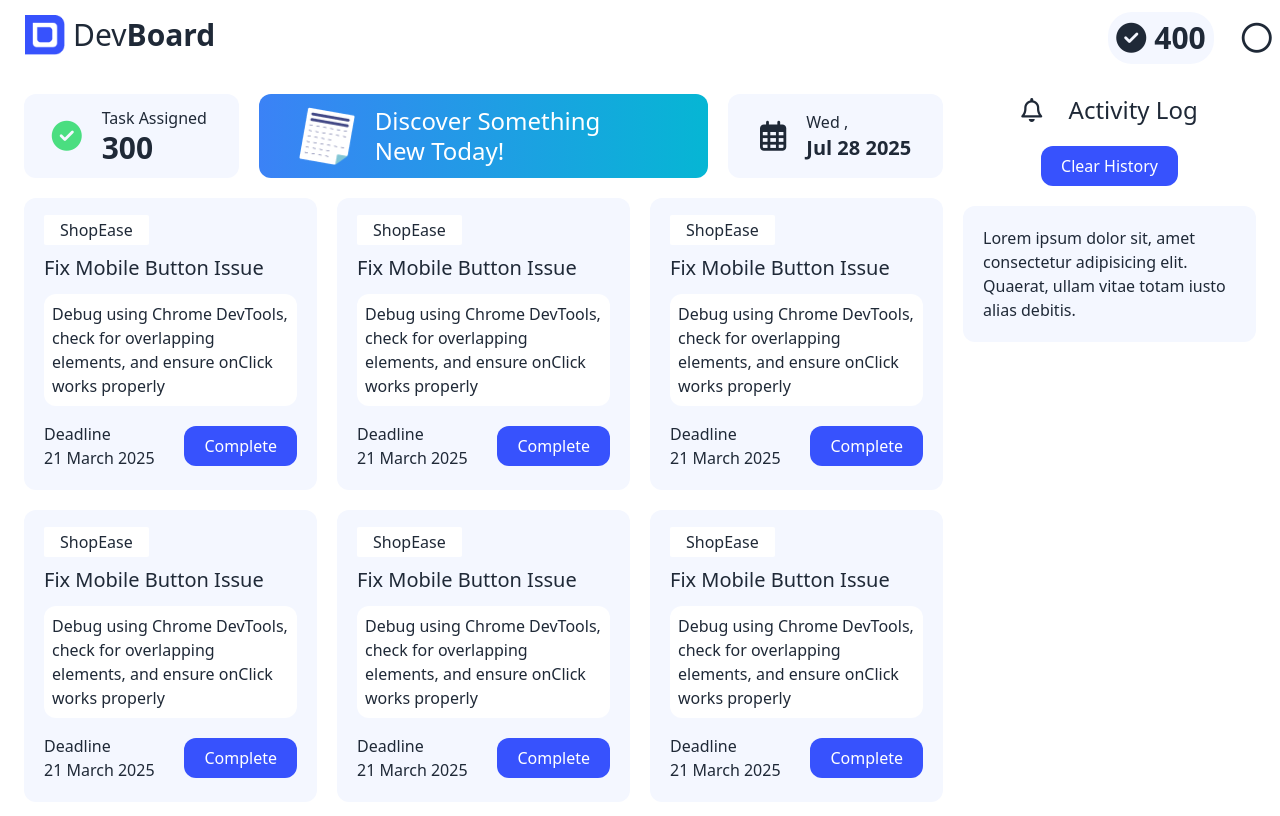
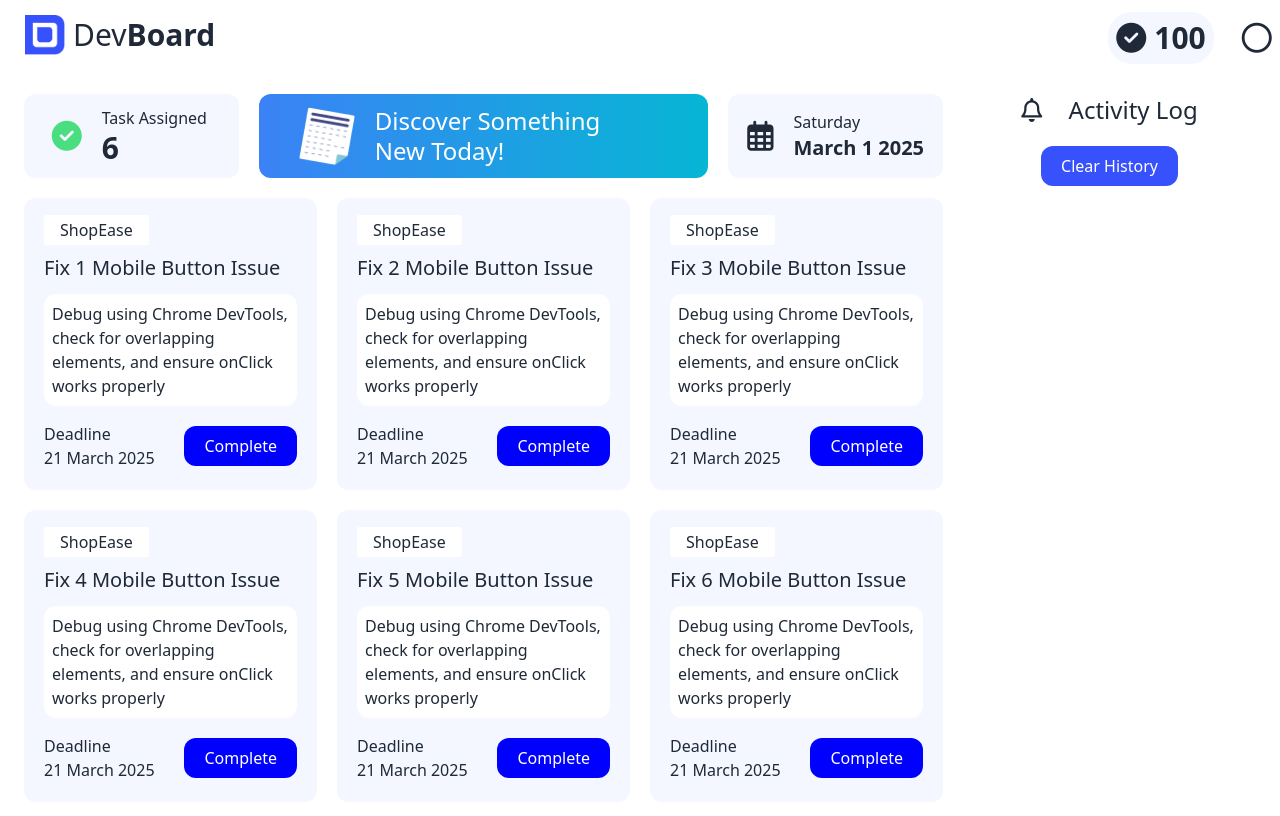
Before and after one commit to saifulislam66/PH-B11-Assignment-5, a plain HTML site: page index.html in a window 1280 px wide. Both pictures are taken after a click on the button "Clear History". Drawn offline with nearby package versions, Linux system fonts and the light colour scheme.

Commit message:
task added daynamically

```diff
--- a/index.html
+++ b/index.html
@@ -37,7 +37,7 @@
                   class="flex items-center gap-2 mr-5 bg-[#F4F7FF] p-2 rounded-3xl"
                 >
                   <i class="text-3xl fa-solid fa-circle-check"></i>
-                  <h4 class="text-3xl">400</h4>
+                  <h4 id="gems" class="text-3xl">400</h4>
                 </div>
 
                 <div class="p-2 pr-5">
@@ -95,7 +95,7 @@
               </div>
               <div>
                 <h5 class="text-4">Task Assigned </h5>
-                <h3 class="font-bold text-3xl">300</h3>
+                <h3 id="count" class="font-bold text-3xl"></h3>
               </div>
             </div>
             <div
@@ -114,8 +114,8 @@
             >
               <div><i class="text-3xl fa-regular fa-calendar-days"></i></div>
               <div>
-                <h5 class="text-4">Wed , </h5>
-                <h3 class="font-bold text-xl">Jul 28 2025</h3>
+                <h5 id="day" class="text-4">Wed , </h5>
+                <h3 id="date" class="font-bold text-xl">Jul 28 2025</h3>
               </div>
             </div>
           </div>
@@ -129,7 +129,9 @@
                   >ShopEase</span
                 >
               </div>
-              <h4 class="text-xl py-3">Fix Mobile Button Issue</h4>
+              <h4 id="task-title" class="task-title text-xl py-3">
+                Fix 1 Mobile Button Issue
+              </h4>
               <div class="bg-[#ffff] p-2 rounded-xl">
                 <p class="">
                   Debug using Chrome DevTools, check for overlapping elements,
@@ -142,7 +144,10 @@
                   <h6 class="">21 March 2025</h6>
                 </div>
                 <div>
-                  <button class="py-2 px-5 rounded-xl text-white bg-[#3752FD]">
+                  <button
+                    id="Complete"
+                    class="py-2 Complete px-5 rounded-xl text-white bg-[#3752FD]"
+                  >
                     Complete
                   </button>
                 </div>
@@ -154,7 +159,38 @@
                   >ShopEase</span
                 >
               </div>
-              <h4 class="text-xl py-3">Fix Mobile Button Issue</h4>
+              <h4 id="task-title" class="task-title text-xl py-3">
+                Fix 2 Mobile Button Issue
+              </h4>
+              <div class="bg-[#ffff] p-2 rounded-xl">
+                <p class="">
+                  Debug using Chrome DevTools, check for overlapping elements,
+                  and ensure onClick works properly
+                </p>
+              </div>
+              <div class="flex justify-between items-center pt-4">
+                <div>
+                  <span>Deadline</span>
+                  <h6 class="">21 March 2025</h6>
+                </div>
+                <div>
+                  <button
+                    id="Complete"
+                    class="py-2 Complete px-5 rounded-xl text-white bg-[#3752FD]"
+                  >
+                    Complete
+                  </button>
+                </div>
+              </div>
+            </div>
+
+            <div class="task bg-[#F4F7FF] col-span-1 rounded-xl p-5">
+              <div class="">
+                <span class="text-4 py-1 px-4 rounded-sm bg-[#ffff]"
+                  >ShopEase</span
+                >
+              </div>
+              <h4 class="text-xl py-3 task-title">Fix 3 Mobile Button Issue</h4>
               <div class="bg-[#ffff] p-2 rounded-xl">
                 <p>
                   Debug using Chrome DevTools, check for overlapping elements,
@@ -167,7 +203,9 @@
                   <h6 class="">21 March 2025</h6>
                 </div>
                 <div>
-                  <button class="py-2 px-5 rounded-xl text-white bg-[#3752FD]">
+                  <button
+                    class="py-2 Complete px-5 rounded-xl text-white bg-[#3752FD]"
+                  >
                     Complete
                   </button>
                 </div>
@@ -179,7 +217,7 @@
                   >ShopEase</span
                 >
               </div>
-              <h4 class="text-xl py-3">Fix Mobile Button Issue</h4>
+              <h4 class="text-xl task-title py-3">Fix 4 Mobile Button Issue</h4>
               <div class="bg-[#ffff] p-2 rounded-xl">
                 <p>
                   Debug using Chrome DevTools, check for overlapping elements,
@@ -192,7 +230,9 @@
                   <h6 class="">21 March 2025</h6>
                 </div>
                 <div>
-                  <button class="py-2 px-5 rounded-xl text-white bg-[#3752FD]">
+                  <button
+                    class="py-2 Complete px-5 rounded-xl text-white bg-[#3752FD]"
+                  >
                     Complete
                   </button>
                 </div>
@@ -204,7 +244,7 @@
                   >ShopEase</span
                 >
               </div>
-              <h4 class="text-xl py-3">Fix Mobile Button Issue</h4>
+              <h4 class="text-xl task-title py-3">Fix 5 Mobile Button Issue</h4>
               <div class="bg-[#ffff] p-2 rounded-xl">
                 <p>
                   Debug using Chrome DevTools, check for overlapping elements,
@@ -217,7 +257,9 @@
                   <h6 class="">21 March 2025</h6>
                 </div>
                 <div>
-                  <button class="py-2 px-5 rounded-xl text-white bg-[#3752FD]">
+                  <button
+                    class="py-2 px-5 Complete rounded-xl text-white bg-[#3752FD]"
+                  >
                     Complete
                   </button>
                 </div>
@@ -229,7 +271,7 @@
                   >ShopEase</span
                 >
               </div>
-              <h4 class="text-xl py-3">Fix Mobile Button Issue</h4>
+              <h4 class="text-xl task-title py-3">Fix 6 Mobile Button Issue</h4>
               <div class="bg-[#ffff] p-2 rounded-xl">
                 <p>
                   Debug using Chrome DevTools, check for overlapping elements,
@@ -242,32 +284,9 @@
                   <h6 class="">21 March 2025</h6>
                 </div>
                 <div>
-                  <button class="py-2 px-5 rounded-xl text-white bg-[#3752FD]">
-                    Complete
-                  </button>
-                </div>
-              </div>
-            </div>
-            <div class="task bg-[#F4F7FF] col-span-1 rounded-xl p-5">
-              <div class="">
-                <span class="text-4 py-1 px-4 rounded-sm bg-[#ffff]"
-                  >ShopEase</span
-                >
-              </div>
-              <h4 class="text-xl py-3">Fix Mobile Button Issue</h4>
-              <div class="bg-[#ffff] p-2 rounded-xl">
-                <p>
-                  Debug using Chrome DevTools, check for overlapping elements,
-                  and ensure onClick works properly
-                </p>
-              </div>
-              <div class="flex justify-between items-center pt-4">
-                <div>
-                  <span>Deadline</span>
-                  <h6 class="">21 March 2025</h6>
-                </div>
-                <div>
-                  <button class="py-2 px-5 rounded-xl text-white bg-[#3752FD]">
+                  <button
+                    class="py-2 Complete px-5 rounded-xl text-white bg-[#3752FD]"
+                  >
                     Complete
                   </button>
                 </div>
@@ -282,20 +301,24 @@
                 <span class="pr-5"><i class="fa-regular fa-bell"></i></span>
                 Activity Log
               </p>
-              <button class="py-2 mt-5 px-5 rounded-xl text-white bg-[#3752FD]">
+              <button
+                id="clear"
+                class="py-2 mt-5 px-5 rounded-xl text-white bg-[#3752FD]"
+              >
                 Clear History
               </button>
             </div>
           </div>
 
-          <div class="History mt-5">
-            <p class="p-5 bg-[#F4F7FF] rounded-xl text-4 mb-5">
+          <div id="History" class="History mt-5">
+            <!-- <p class="p-5 bg-[#F4F7FF] rounded-xl text-4 mb-5">
               Lorem ipsum dolor sit, amet consectetur adipisicing elit. Quaerat,
               ullam vitae totam iusto alias debitis.
-            </p>
+            </p> -->
           </div>
         </div>
       </div>
     </main>
+    <script src="./js/app.js"></script>
   </body>
 </html>
--- /dev/null
+++ b/js/app.js
@@ -0,0 +1,54 @@
+const now = new Date();
+
+const date = now.getDate();
+const year = now.getFullYear();
+const currentDay = now.toLocaleDateString("en-US", { weekday: "long" });
+const currenMont = now.toLocaleDateString("en-US", { month: "long" });
+
+document.getElementById("day").innerText = currentDay;
+document.getElementById("date").innerText = `${currenMont} ${date} ${year}`;
+
+// tasks==================================================
+
+const tasks = document.querySelectorAll(".task");
+const allTasks = tasks.length;
+let counter = allTasks;
+document.getElementById("count").innerText = allTasks;
+
+let gems = 100;
+document.getElementById("gems").innerText = gems;
+
+// show all tasks items
+for (const task of tasks) {
+  // click event add to complete button
+  const completeButton = task.querySelector(".Complete");
+  // console.log(completeButton);
+  if (completeButton) {
+    completeButton.addEventListener("click", function () {
+      counter--;
+      // counter
+      document.getElementById("count").innerText = counter;
+      // add gems
+      document.getElementById("gems").innerText = gems += 10;
+      this.style.background = "gray";
+      this.disabled = true;
+      const taskTitle = task.querySelector(".task-title").innerText;
+
+      // add history
+      const history = document.getElementById("History");
+
+      const p = `<p class=" task-history p-5 bg-[#F4F7FF] rounded-xl text-4 mb-5">${taskTitle}</p>`;
+
+      history.innerHTML += p;
+    });
+  }
+}
+
+document.getElementById("clear").addEventListener("click", function () {
+  document.getElementById("History").innerHTML = "";
+  for (const task of tasks) {
+    const completeButton = task.querySelector(".Complete");
+    completeButton.style.background = "blue";
+    completeButton.disabled = false;
+  }
+});
```
